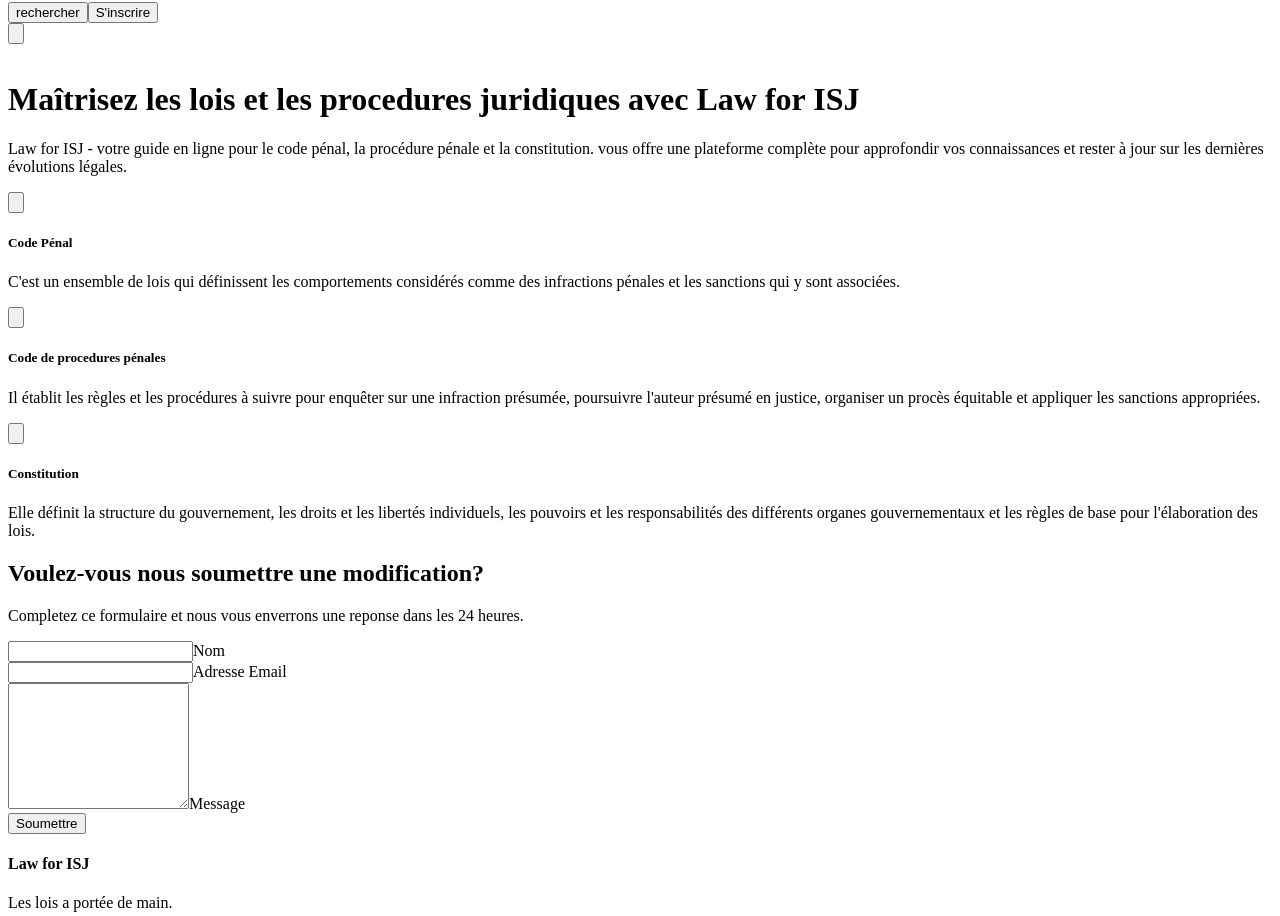
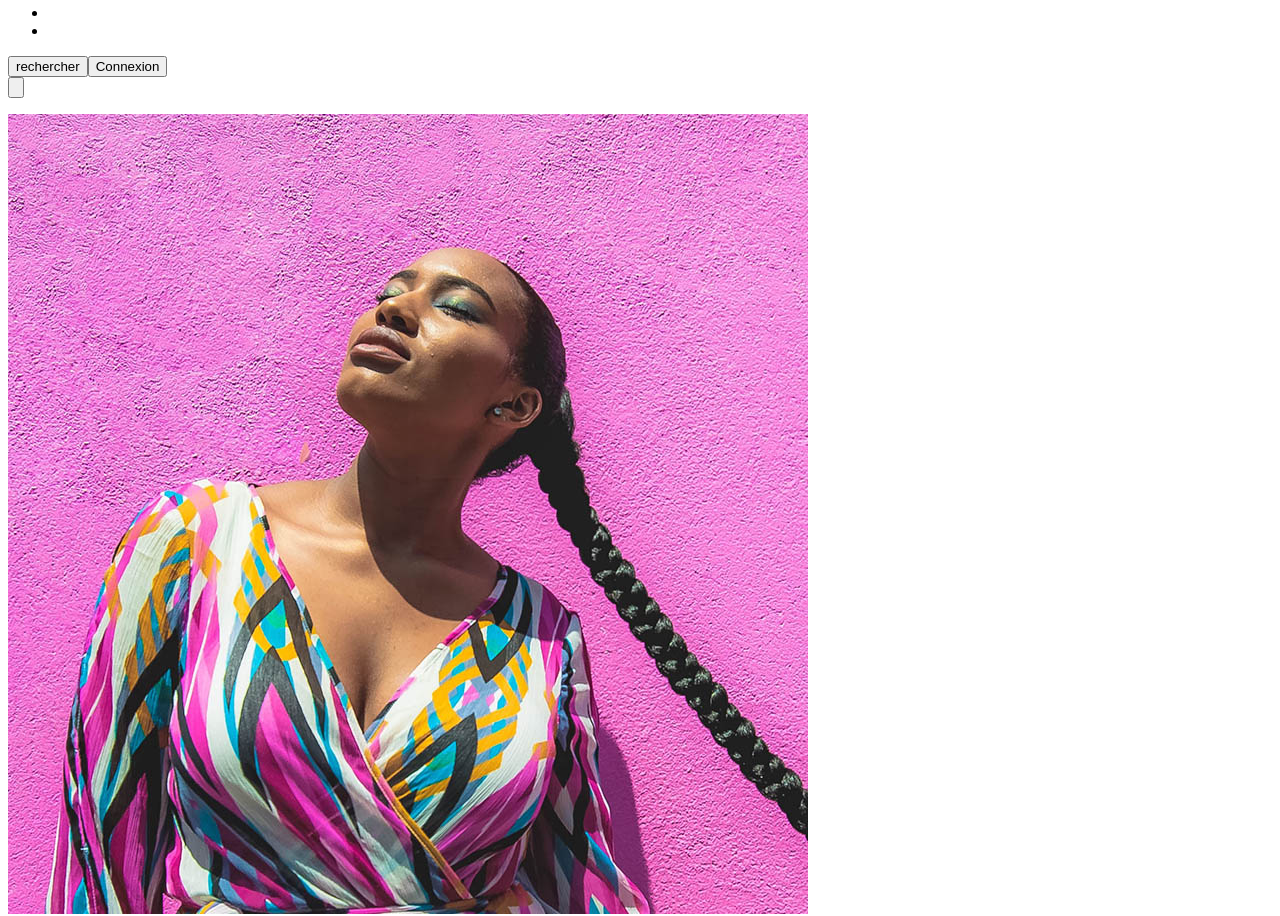
Before and after one commit to JamesAlaric/lawisj, a React (Vite) app in the folder react-front/: page /profile in a window 1280 px wide. Before the commit this address led to /home. Shown: the part 2556-3472 px from the top of the page. Built offline with nearby package versions, Linux system fonts and the light colour scheme; the HTML template or start-up script is replaced by a standard one.

Commit message:
#5 signIn & SignUp & Profile

```diff
--- a/react-front/package.json
+++ b/react-front/package.json
@@ -11,12 +11,15 @@
   "dependencies": {
     "@emotion/react": "^11.10.6",
     "@emotion/styled": "^11.10.6",
+    "@headlessui/react": "^1.7.14",
     "@heroicons/react": "^2.0.12",
     "@material-tailwind/react": "^1.2.4",
     "@mui/material": "^5.12.1",
+    "i18next": "^22.4.14",
     "prop-types": "^15.8.1",
     "react": "^18.2.0",
     "react-dom": "^18.2.0",
+    "react-i18next": "^12.2.0",
     "react-router-dom": "^6.4.2"
   },
   "devDependencies": {
--- a/react-front/src/data/features-data.js
+++ b/react-front/src/data/features-data.js
@@ -2,6 +2,7 @@
   StarIcon,
   ArrowPathIcon,
   FingerPrintIcon,
+  BuildingLibraryIcon
 
 } from "@heroicons/react/24/solid";
 
@@ -10,6 +11,7 @@
     color: "teal",
     title: "Code Pénal",
     icon: StarIcon,
+    // path: ,
     description:
       "C'est un ensemble de lois qui définissent les comportements considérés comme des infractions pénales et les sanctions qui y sont associées.",
   },
@@ -17,6 +19,7 @@
     color: "red",
     title: "Code de procedures pénales",
     icon: ArrowPathIcon,
+    // path: ,
     description:
       "Il établit les règles et les procédures à suivre pour enquêter sur une infraction présumée, poursuivre l'auteur présumé en justice, organiser un procès équitable et appliquer les sanctions appropriées.",
   },
@@ -24,8 +27,17 @@
     color: "amber",
     title: "Constitution",
     icon: FingerPrintIcon,
+    // path: ,
     description:
       " Elle définit la structure du gouvernement, les droits et les libertés individuels, les pouvoirs et les responsabilités des différents organes gouvernementaux et les règles de base pour l'élaboration des lois.",
+  },
+  {
+    color: "green",
+    title: "Juridiction",
+    icon: BuildingLibraryIcon,
+    // path: ,
+    description:
+      " Ce sont toutes les institutions chargées d'établir, rediger, faires respecter et juger sur la base des lois",
   },
 ];
 
--- a/react-front/src/pages/home.jsx
+++ b/react-front/src/pages/home.jsx
@@ -13,8 +13,18 @@
 import { PageTitle, Footer } from "@/widgets/layout";
 import { FeatureCard, TeamCard } from "@/widgets/cards";
 import { featuresData, teamData, contactData } from "@/data";
+import { useTranslation } from 'react-i18next';
 
 export function Home() {
+
+  const { t, i18n } = useTranslation();
+
+  // gestionnaire d'événements pour détecter le changement de langue sélectionné par l'utilisateur
+  const handleLanguageChange = (event) => {
+    i18n.changeLanguage(event.target.value);
+
+
+  };
   return (
     <>
       <div className="relative flex h-screen content-center items-center justify-center pb-32 pt-16">
@@ -28,13 +38,10 @@
                 color="white"
                 className="mb-6 font-black"
               >
-                Maîtrisez les lois et les procedures juridiques avec Law for ISJ
+                {t('Maîtrisez les lois et les procedures juridiques avec Law for ISJ')}
               </Typography>
               <Typography variant="lead" color="white" className="opacity-80">
-                Law for ISJ - votre guide en ligne pour le code pénal, la
-                procédure pénale et la constitution. vous offre une plateforme
-                complète pour approfondir vos connaissances et rester à jour sur
-                les dernières évolutions légales.
+              {t('Law for ISJ - votre guide en ligne pour le code pénal, la procédure pénale et la constitution. vous offre une plateforme complète pour approfondir vos connaissances et rester à jour sur les dernières évolutions légales.')}
               </Typography>
             </div>
           </div>
@@ -42,7 +49,7 @@
       </div>
       <section className="-mt-32 bg-gray-50 px-4 pb-20 pt-4">
         <div className="container mx-auto">
-          <div className="grid grid-cols-1 gap-6 md:grid-cols-2 lg:grid-cols-3">
+          <div className="grid grid-cols-1 gap-6 md:grid-cols-2 lg:grid-cols-4">
             {featuresData.map(({ color, title, icon, description }) => (
               <FeatureCard
                 key={title}
@@ -180,6 +187,14 @@
             </Button>
           </form>
         </div>
+
+        <div>
+      <h1>{t('changer de langue')}</h1> {/* utilisez la fonction t pour traduire le contenu */}
+      <select onChange={handleLanguageChange}>
+        <option value="fr">Français</option>
+        <option value="en">English</option>
+      </select>
+    </div>
       </section>
       <div className="bg-blue-gray-50/50">
         <Footer />
--- a/react-front/src/pages/profile.jsx
+++ b/react-front/src/pages/profile.jsx
@@ -13,14 +13,14 @@
         <div className="bg-profile-background absolute top-0 h-full w-full bg-[url('/img/background-1.jpg')] bg-cover bg-center" />
         <div className="absolute top-0 h-full w-full bg-black/75 bg-cover bg-center" />
       </section>
-      <section className="relative bg-blue-gray-50/50 py-16 px-4">
+      <section className="mt-10 relative bg-blue-gray-50/50 py-16 px-4">
         <div className="container mx-auto">
           <div className="relative mb-6 -mt-64 flex w-full min-w-0 flex-col break-words rounded-3xl bg-white shadow-xl shadow-gray-500/5">
             <div className="px-6">
               <div className="flex flex-wrap justify-center">
-                <div className="flex w-full justify-center px-4 lg:order-2 lg:w-3/12">
+                <div className="ml-80 flex w-full justify-center px-4 lg:order-2 lg:w-3/12">
                   <div className="relative">
-                    <div className="-mt-20 w-40">
+                    <div className="ml-20 -mt-20 w-40">
                       <Avatar
                         src="/img/team-2.jpg"
                         alt="Profile picture"
@@ -31,9 +31,9 @@
                   </div>
                 </div>
                 <div className="mt-10 flex w-full justify-center px-4 lg:order-3 lg:mt-0 lg:w-4/12 lg:justify-end lg:self-center">
-                  <Button className="bg-blue-400">Conntect</Button>
+                  <Button className="bg-blue-400">Admin</Button>
                 </div>
-                <div className="w-full px-4 lg:order-1 lg:w-4/12">
+                {/* <div className="w-full px-4 lg:order-1 lg:w-4/12">
                   <div className="flex justify-center py-4 pt-8 lg:pt-4">
                     <div className="mr-4 p-3 text-center">
                       <Typography
@@ -81,28 +81,28 @@
                       </Typography>
                     </div>
                   </div>
-                </div>
+                </div> */}
               </div>
               <div className="my-8 text-center">
                 <Typography variant="h2" color="blue-gray" className="mb-2">
                   Jenna Stones
                 </Typography>
-                <div className="mb-16 flex items-center justify-center gap-2">
+                {/* <div className="mb-16 flex items-center justify-center gap-2">
                   <MapPinIcon className="-mt-px h-4 w-4 text-blue-gray-700" />
                   <Typography className="font-medium text-blue-gray-700">
                     Los Angeles, California
                   </Typography>
-                </div>
+                </div> */}
                 <div className="mb-2 flex items-center justify-center gap-2">
                   <BriefcaseIcon className="-mt-px h-4 w-4 text-blue-gray-700" />
                   <Typography className="font-medium text-blue-gray-700">
-                    Solution Manager - Creative Tim Officer
+                    Etudiant- délégué
                   </Typography>
                 </div>
                 <div className="mb-2 flex items-center justify-center gap-2">
                   <BuildingLibraryIcon className="-mt-px h-4 w-4 text-blue-gray-700" />
                   <Typography className="font-medium text-blue-gray-700">
-                    University of Computer Science
+                    Université Saint Jean
                   </Typography>
                 </div>
               </div>
@@ -111,11 +111,7 @@
                 <div className="mt-2 flex flex-wrap justify-center">
                   <div className="flex w-full flex-col items-center px-4 lg:w-9/12">
                     <Typography className="mb-8 font-normal text-blue-gray-500">
-                      An artist of considerable range, Jenna the name taken by
-                      Melbourne-raised, Brooklyn-based Nick Murphy writes,
-                      performs and records all of his own music, giving it a
-                      warm, intimate feel with a solid groove structure. An
-                      artist of considerable range.
+
                     </Typography>
                     <Button variant="text">Show more</Button>
                   </div>
--- a/react-front/src/pages/sign-in.jsx
+++ b/react-front/src/pages/sign-in.jsx
@@ -27,7 +27,7 @@
             className="mb-4 grid h-28 place-items-center"
           >
             <Typography variant="h3" color="white">
-              Sign In
+              Connectez-vous
             </Typography>
           </CardHeader>
           <CardBody className="flex flex-col gap-4">
@@ -35,19 +35,19 @@
             <Input
               variant="standard"
               type="password"
-              label="Password"
+              label="Mot de passe"
               size="lg"
             />
             <div className="-ml-2.5">
-              <Checkbox label="Remember Me" />
+              <Checkbox label="Se rappeler de moi" />
             </div>
           </CardBody>
           <CardFooter className="pt-0">
             <Button variant="gradient" fullWidth>
-              Sign In
+            <Link to="/profile"> Connexion</Link>
             </Button>
             <Typography variant="small" className="mt-6 flex justify-center">
-              Don't have an account?
+              vous n'avez pas de compte?
               <Link to="/sign-up">
                 <Typography
                   as="span"
@@ -55,7 +55,7 @@
                   color="blue"
                   className="ml-1 font-bold"
                 >
-                  Sign up
+                  Inscription
                 </Typography>
               </Link>
             </Typography>
--- a/react-front/src/pages/sign-up.jsx
+++ b/react-front/src/pages/sign-up.jsx
@@ -20,35 +20,35 @@
       />
       <div className="absolute inset-0 z-0 h-full w-full bg-black/50" />
       <div className="container mx-auto p-4">
-        <Card className="absolute top-2/4 left-2/4 w-full max-w-[24rem] -translate-y-2/4 -translate-x-2/4">
+        <Card className="absolute mt-8 top-2/4 left-2/4 w-full max-w-[24rem] -translate-y-2/4 -translate-x-2/4">
           <CardHeader
             variant="gradient"
             color="blue"
-            className="mb-4 grid h-28 place-items-center"
+            className="mb-4  grid h-28 place-items-center"
           >
             <Typography variant="h3" color="white">
-              Sign Up
+              Inscription
             </Typography>
           </CardHeader>
           <CardBody className="flex flex-col gap-4">
-            <Input variant="standard" label="Name" size="lg" />
+            <Input variant="standard" label="Nom" size="lg" />
             <Input variant="standard" type="email" label="Email" size="lg" />
             <Input
               variant="standard"
               type="password"
-              label="Password"
+              label="Mot de passe"
               size="lg"
             />
-            <div className="-ml-2.5">
-              <Checkbox label="I agree the Terms and Conditions" />
-            </div>
+            {/* <div className="-ml-2.5">
+              <Checkbox label="J'accepte les termes et conditions d" />
+            </div> */}
           </CardBody>
           <CardFooter className="pt-0">
             <Button variant="gradient" fullWidth>
-              Sign Up
+            <Link to="/profile">Valider</Link>
             </Button>
             <Typography variant="small" className="mt-6 flex justify-center">
-              Already have an account?
+              vous avez déja un compte?
               <Link to="/sign-in">
                 <Typography
                   as="span"
@@ -56,7 +56,7 @@
                   color="blue"
                   className="ml-1 font-bold"
                 >
-                  Sign in
+                  Connectez-vous
                 </Typography>
               </Link>
             </Typography>
--- a/react-front/src/widgets/cards/feature-card.jsx
+++ b/react-front/src/widgets/cards/feature-card.jsx
@@ -8,8 +8,8 @@
 
 export function FeatureCard({ color, icon, title, description }) {
   return (
-    <Card className="rounded-2xl shadow-lg shadow-gray-500/10">
-      <CardBody className="px-8 text-center">
+    <Card className="rounded-xl shadow-lg shadow-gray-500/10">
+      <CardBody className="px-6 text-center">
         <IconButton
           variant="gradient"
           size="lg"
--- a/react-front/src/widgets/layout/footer.jsx
+++ b/react-front/src/widgets/layout/footer.jsx
@@ -141,10 +141,7 @@
           name: "Contribuer",
           path: "https://www.github.com/JamesAlaric/lawisj",
         },
-        {
-          name: "Changer de langue",
-          path: "https://github.com/creativetimofficial/material-tailwind/blob/main/CHANGELOG.md?ref=mtk",
-        },
+
         {
           name: "Contactez-nous",
           path: "https://institutsaintjean.org",
--- a/react-front/src/widgets/layout/navbar.jsx
+++ b/react-front/src/widgets/layout/navbar.jsx
@@ -124,11 +124,11 @@
 Navbar.defaultProps = {
   brandName: "Law for ISJ",
   action: (
-    <Link to= {SignUp} >
+    <a href="/sign-up">
       <Button variant="gradient" size="sm" fullWidth>
-        S'inscrire
+        Connexion
       </Button>
-    </Link>
+    </a>
   ),
 };
 
```
Also changed, not shown: react-front/src/routes.jsx (+20 -19 lines).
